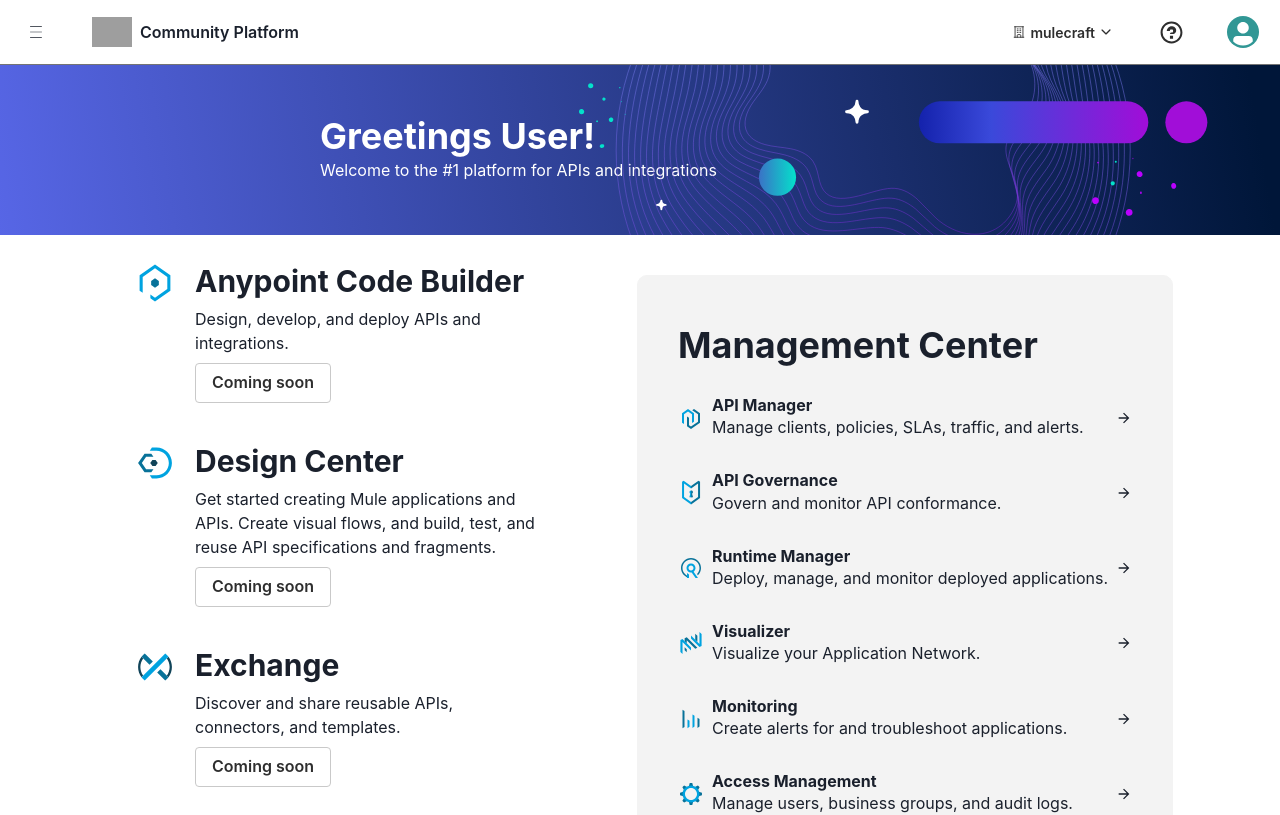
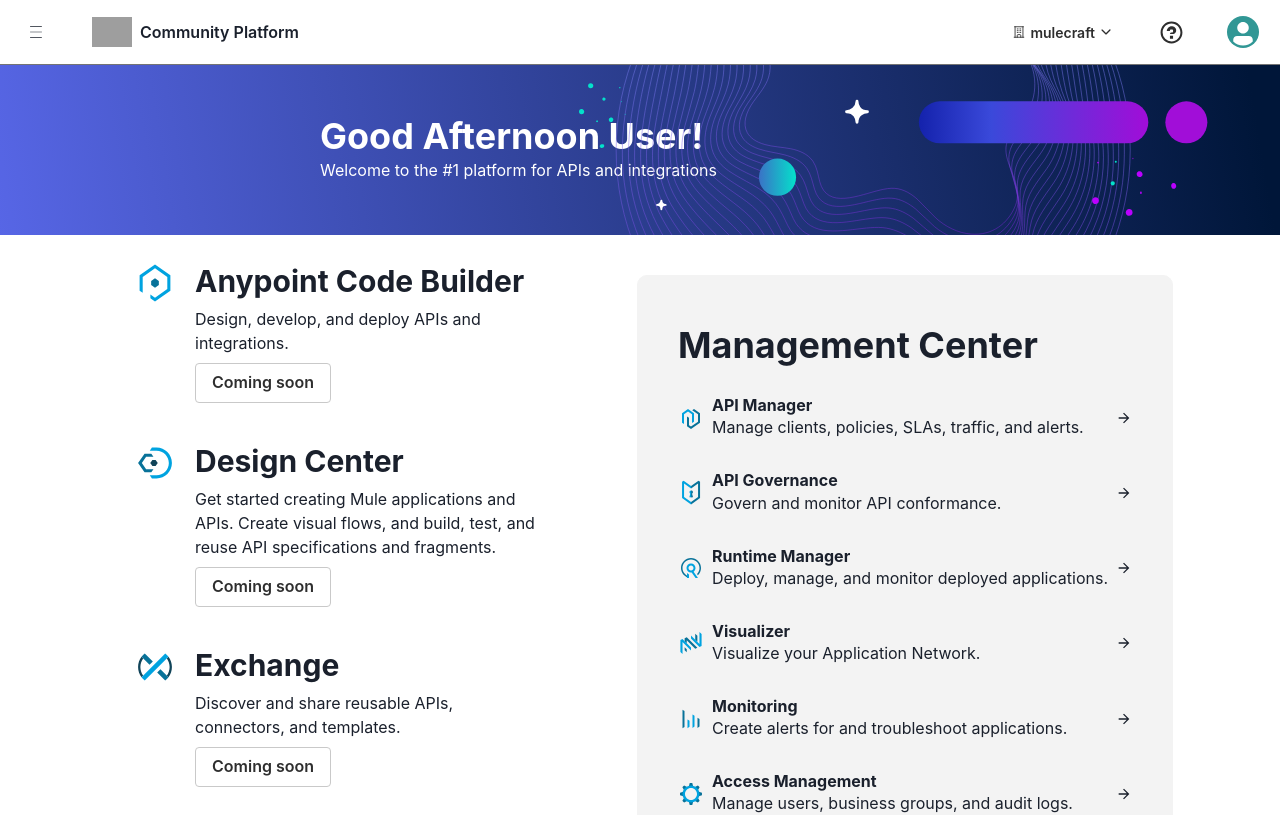
Before and after one commit to MuleCraft/anypoint-platform, a React (Vite) app: page /home/organisations in a window 1280 px wide. Shown: the top 815 px of the page. Built offline with nearby package versions, Linux system fonts and the light colour scheme; sample sign-in values are in the browser's storage; grey boxes are pictures that could not be loaded; what @supabase/auth-helpers-react would draw is missing.

Commit message:
userdata got in console

```diff
--- a/src/Utils/AuthProvider.jsx
+++ b/src/Utils/AuthProvider.jsx
@@ -12,7 +12,7 @@
   const [token, setToken] = useState(localStorage.getItem("authToken") || null);
   const [userData, setUserData] = useState(null);
 
-  const login = async (userToken) => {
+  const login = async (userToken, loggedInUsername) => {
     setToken(userToken);
     localStorage.setItem("authToken", JSON.stringify(userToken));
 
@@ -20,8 +20,8 @@
       const { data, error } = await supabase
         .schema("mc_dev")
         .from("capUsers")
-        .select("id, userFullname, userName, userCompany");
-      // .eq("userName", loggedInUsername);
+        .select("id, userFullname, userName, userCompany")
+        .eq("userName", loggedInUsername);
       if (data) {
         setUserData(data);
       } else {
--- a/src/components/HeroSectionHome.jsx
+++ b/src/components/HeroSectionHome.jsx
@@ -1,10 +1,15 @@
-import { Box, Heading, Text, Flex, Container, Image } from "@chakra-ui/react";
+import { Box, Heading, Text, Flex, Image } from "@chakra-ui/react";
 import heroContentbackground from "/Images/herobannerbackground.svg";
 import "../assets/Common.css";
-export default function HeroSectionHome() {
+import PropTypes from "prop-types";
+
+HeroSectionHome.propTypes = {
+  greeting: PropTypes.string.isRequired,
+};
+
+export default function HeroSectionHome({ greeting }) {
   return (
     <>
-      {" "}
       <Box
         className="Hero-background"
         position="relative"
@@ -19,7 +24,7 @@
           top={{ md: "0", lg: "50px" }}
           left={{ "2xl": "400px", xl: "320px", lg: "80px" }}
         >
-          <Heading mt={{ base: "5px", lg: "0" }}>Greetings User!</Heading>
+          <Heading mt={{ base: "5px", lg: "0" }}>{greeting} User!</Heading>
           <Text>Welcome to the #1 platform for APIs and integrations</Text>
         </Flex>
         <Image
--- a/src/components/HomeMain.jsx
+++ b/src/components/HomeMain.jsx
@@ -25,7 +25,6 @@
 import monitoring from "/Images/monitoring-color.svg";
 import servicemesh from "/Images/playground-color.svg";
 import apigov from "/Images/edge-security-color.svg";
-import datagraph from "/Images/service-mesh-color.svg";
 import { LiaUserGraduateSolid } from "react-icons/lia";
 import { PiChatsFill, PiBookOpenText } from "react-icons/pi";
 import { BiSupport } from "react-icons/bi";
--- a/src/components/LoginForm.jsx
+++ b/src/components/LoginForm.jsx
@@ -29,6 +29,7 @@
   const [password, setPassword] = useState("");
   const [usernameError, setUsernameError] = useState("");
   const [passwordError, setPasswordError] = useState("");
+  const [loggedInUsername, setLoggedInUsername] = useState("");
   const [error, setError] = useState("");
   const { login } = useAuth();
   const navigate = useNavigate();
@@ -77,6 +78,7 @@
         userId: data[0].id,
       };
       login(userToken);
+      setLoggedInUsername(username);
       navigate("/home/organisations");
     } catch (error) {
       if (error.message === "Username and password are required") {
--- a/src/components/SignUpForm.jsx
+++ b/src/components/SignUpForm.jsx
@@ -383,7 +383,9 @@
                       value={password}
                       onChange={handlePasswordChange}
                       isInvalid={passwordError.length > 0}
-                      style={{ borderColor: passwordError ? "#ba0517" : "" }}
+                      style={{
+                        borderColor: passwordError.length > 0 ? "#ba0517" : "",
+                      }}
                     />
                     {passwordError.map((error, index) => (
                       <Text key={index} className="field-errorpass">
--- a/src/index.css
+++ b/src/index.css
@@ -1,14 +1,6 @@
-.scrollbar {
-  background-color: #f5f5f5;
-  float: left;
-  height: 300px;
-  margin-bottom: 25px;
-  margin-left: 22px;
-  margin-top: 40px;
-  width: 65px;
-  overflow-y: scroll;
+html,
+body {
+  margin: 0;
+  padding: 0;
+  overflow-x: auto;
 }
-
-.force-overflow {
-  min-height: 450px;
-}
--- a/src/pages/Home.jsx
+++ b/src/pages/Home.jsx
@@ -2,13 +2,23 @@
 import Nav from "../components/NavbarHome";
 import HomeMain from "../components/HomeMain";
 import HomeFooter from "../components/HomeFooter";
+
 export default function Home() {
+  const getGreeting = () => {
+    const currentHour = new Date().getHours();
+    return currentHour >= 5 && currentHour < 2
+      ? "Good Morning"
+      : currentHour >= 2 && currentHour < 18
+      ? "Good Afternoon"
+      : "Good Evening";
+  };
+  const greeting = getGreeting();
   return (
     <>
       <div className="home">
         <Nav />
         <div className="Wrapper">
-          <HeroSectionHome />
+          <HeroSectionHome greeting={greeting} />
           <HomeMain />
         </div>
         <HomeFooter />
```
